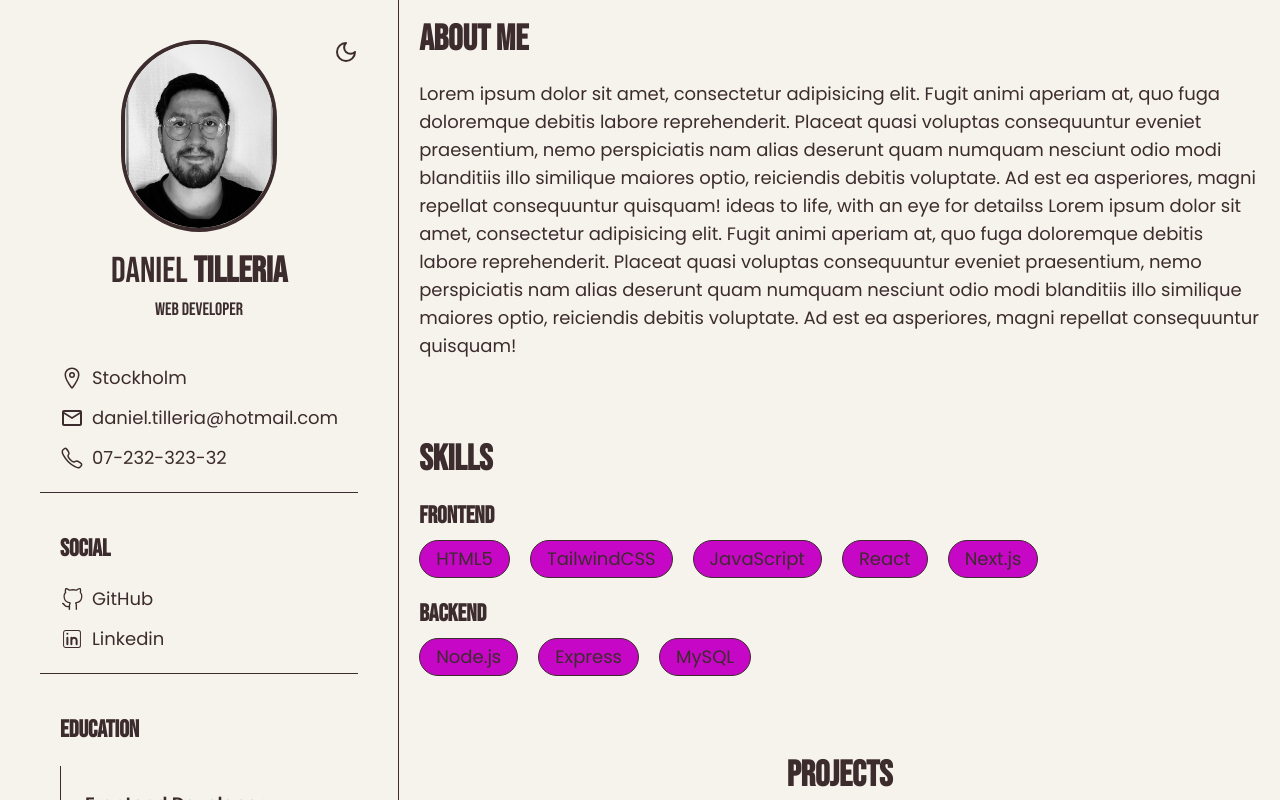
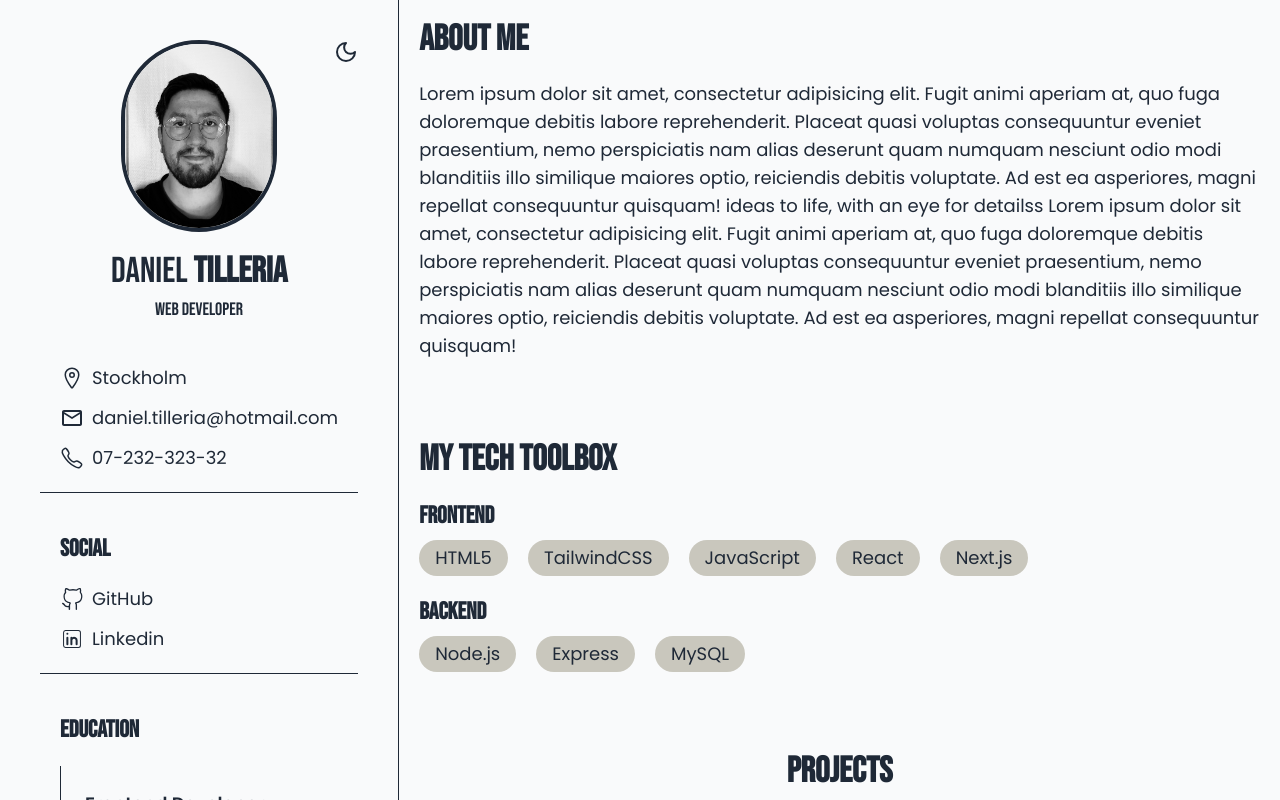
Before and after one commit to Dantilldev/my-portfolio, a Next.js app: page / in a window 1280 px wide. Shown: the top 800 px of the page. Built offline with nearby package versions, Linux system fonts and the light colour scheme.

Commit message:
style: Update global color scheme for light and dark mode

```diff
--- a/src/app/globals.css
+++ b/src/app/globals.css
@@ -11,28 +11,28 @@ body {
 
 /* Light Mode (default) */
 :root {
-  --bg-color: #f5f3eb; /* Sandig beige bakgrund */
-  --text-color: #3d2c2e; /* Mörkbrun text */
-  --primary-color: #a67c52; /* Brun/beige ton (träinspirerad) */
-  --secondary-color: #8d9b6a; /* Olivgrön (naturlig accent) */
-  --border-color: #d6c9a9; /* Ljus beige border */
+  --bg-color: #f9fafb; /* Ljus bakgrund, nästan vit */
+  --text-color: #1f2937; /* Mörkblågrå text */
+  --primary-color: #3b82f6; /* Modern blå */
+  --secondary-color: #10b981; /* Fräsch grön accent */
+  --border-color: #e5e7eb; /* Ljusgrå border */
 
-  --hover-color: #e0dbc8; /* Ljus sandig hover-effekt */
-  --skills-bg: #c607c6; /* Sandig beige bakgrund för skills */
-  --card-bg: #cfd0dc; /* Vit kortbakgrund */
+  --hover-color: #dbeafe; /* Ljus blå hover-effekt */
+  --skills-bg: #c9c7bd; /* Guldgul för skills-sektion */
+  --card-bg: #ffffff; /* Vit kortbakgrund */
 }
 
 /* Dark Mode */
 .dark {
-  --bg-color: #2a2a1e; /* Djup brun/svart bakgrund */
-  --text-color: #e2b554; /* Ljus sandfärgad text */
-  --primary-color: #8b5e3b; /* Mörkbrun träton */
-  --secondary-color: #6b705c; /* Dämpad olivgrön */
-  --border-color: #3d3228; /* Mörkbrun border */
+  --bg-color: #1f2937; /* Mörkblågrå bakgrund */
+  --text-color: #f9fafb; /* Nästan vit text */
+  --primary-color: #60a5fa; /* Ljusare blå för bättre synlighet */
+  --secondary-color: #34d399; /* Ljusgrön accent */
+  --border-color: #374151; /* Mörkgrå border */
 
-  --hover-color: #534b3a; /* Mjuk mörk hover-effekt */
-  --skills-bg: #35a651;
-  --card-bg: #505c53; /* Mörkgrå/brun kortbakgrund */
+  --hover-color: #4b5563; /* Dämpad mörk hover-effekt */
+  --skills-bg: #514c3d; /* Mjuk gul för skills */
+  --card-bg: #374151; /* Mörkgrå kortbakgrund */
 }
 
 .skills-bg {
--- a/src/app/layout/HeaderLeft.jsx
+++ b/src/app/layout/HeaderLeft.jsx
@@ -158,7 +158,7 @@ export default function HeaderLeft({darkMode, toggleDarkMode}) {
           <h1 className="font-semibold text-2xl">HOBBIES</h1>
           <ul className="flex flex-wrap gap-2">
             {hobbies.map((hobby, index) => (
-              <li key={index} className="flex items-center px-2 rounded-sm ">
+              <li key={index} className="flex items-center px-2 rounded-xl">
                 {hobby}
               </li>
             ))}
--- a/src/app/layout/HomePage.jsx
+++ b/src/app/layout/HomePage.jsx
@@ -69,7 +69,7 @@ export default function HomePage() {
 
         {/* Skills */}
         <section className="flex flex-col gap-5 mb-20 ">
-          <h1 className="text-4xl font-semibold">Skills</h1>
+          <h1 className="text-4xl font-semibold">My Tech Toolbox</h1>
           <div className="flex flex-col gap-5">
             {skillsData.map((section, index) => (
               <div key={index} className="flex flex-col gap-2">
@@ -78,7 +78,7 @@ export default function HomePage() {
                   {section.skills.map((skill, skillIndex) => (
                     <li
                       key={skillIndex}
-                      className="border py-1 px-4 rounded-4xl text-lg skills-bg"
+                      className=" py-1 px-4 rounded-4xl text-lg skills-bg"
                     >
                       {skill}
                     </li>
```
